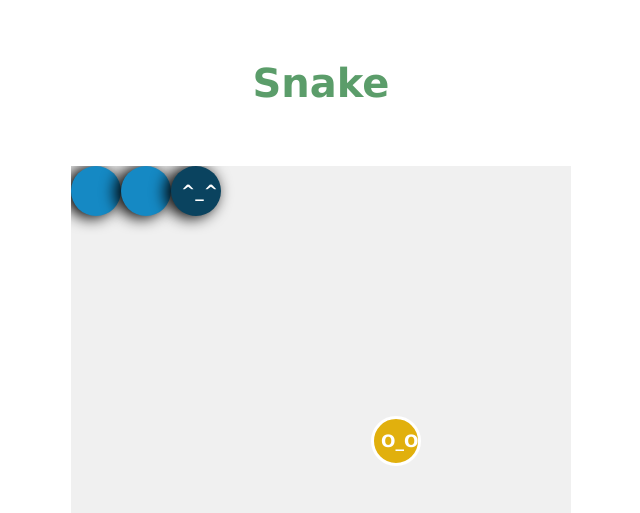
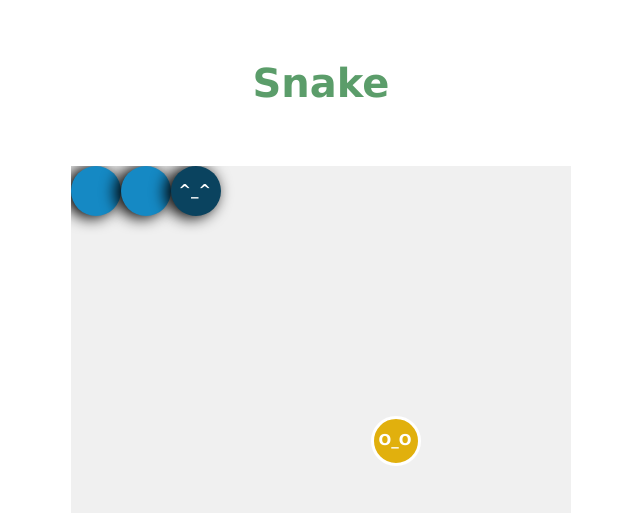
Before and after one commit to LaOlalala/laolalala.github.io, a plain HTML site: page index.html in a window 1280 px wide. Shown: the top 513 px of the page, 319-959 px from the left. Drawn offline with Linux system fonts and the light colour scheme.

Commit message:
стили змени и мыши

```diff
--- a/style.css
+++ b/style.css
@@ -34,7 +34,7 @@ h1{
  .field .snake-head::before {
 	 content: '^_^';
 	 font-weight: bold;
-	 font-size: 17px;
+	 font-size: 15px;
 	 color: #fff;
 	 position: absolute;
 	 top: 0;
@@ -42,7 +42,7 @@ h1{
 	 left: 0;
 	 right: 0;
 	 margin: auto;
-	 width: 30px;
+	 width: 35px;
 	 height: 20px;
 }
  .field .snake-head.fatal {
@@ -58,7 +58,7 @@ h1{
  .field .mouse::before {
 	 content: 'O_O';
 	 font-weight: bold;
-	 font-size: 17px;
+	 font-size: 15px;
 	 color: #fff;
 	 position: absolute;
 	 top: 0;
@@ -66,7 +66,7 @@ h1{
 	 left: 0;
 	 right: 0;
 	 margin: auto;
-	 width: 30px;
+	 width: 35px;
 	 height: 20px;
 }
  .score {
```
